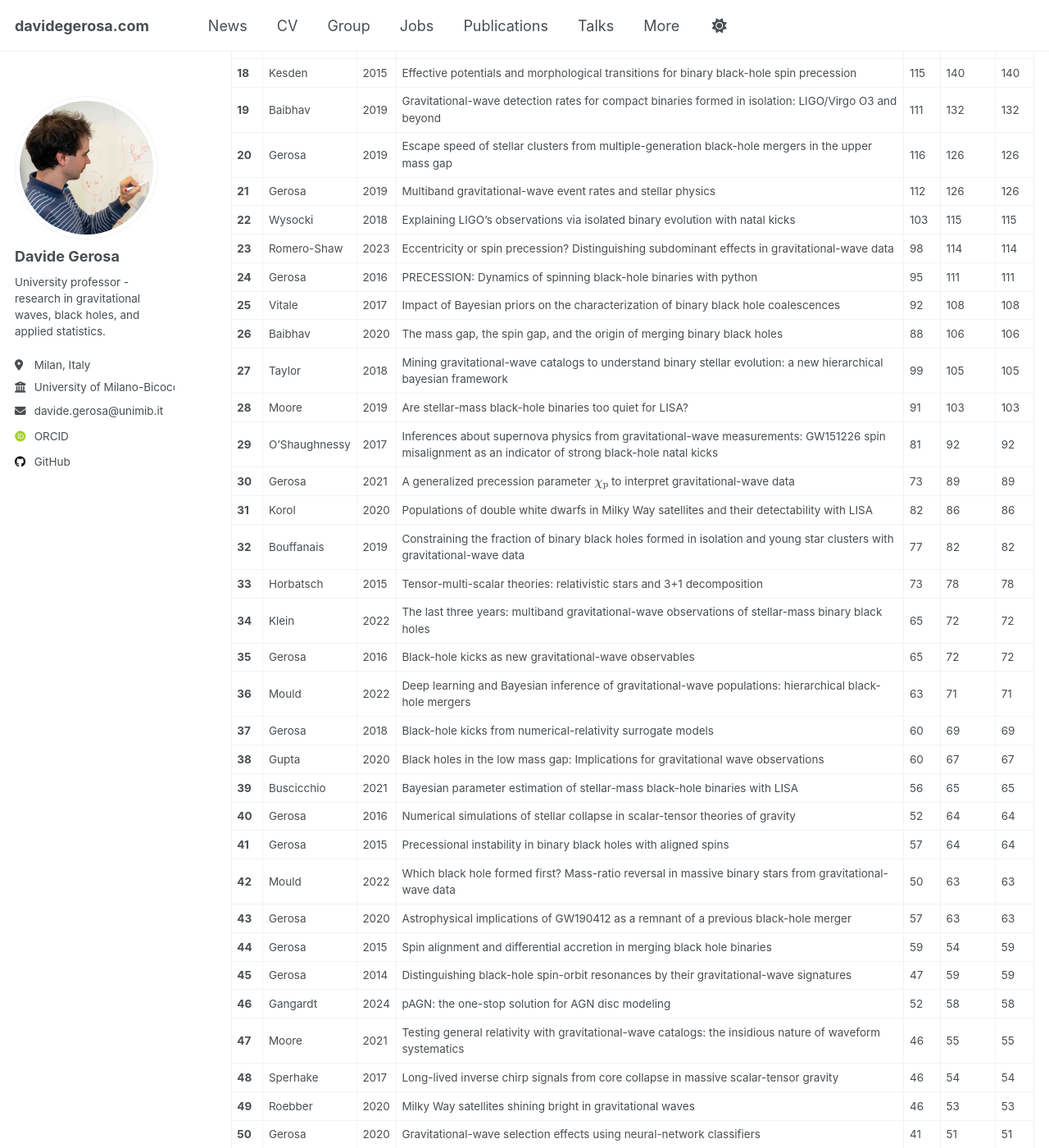
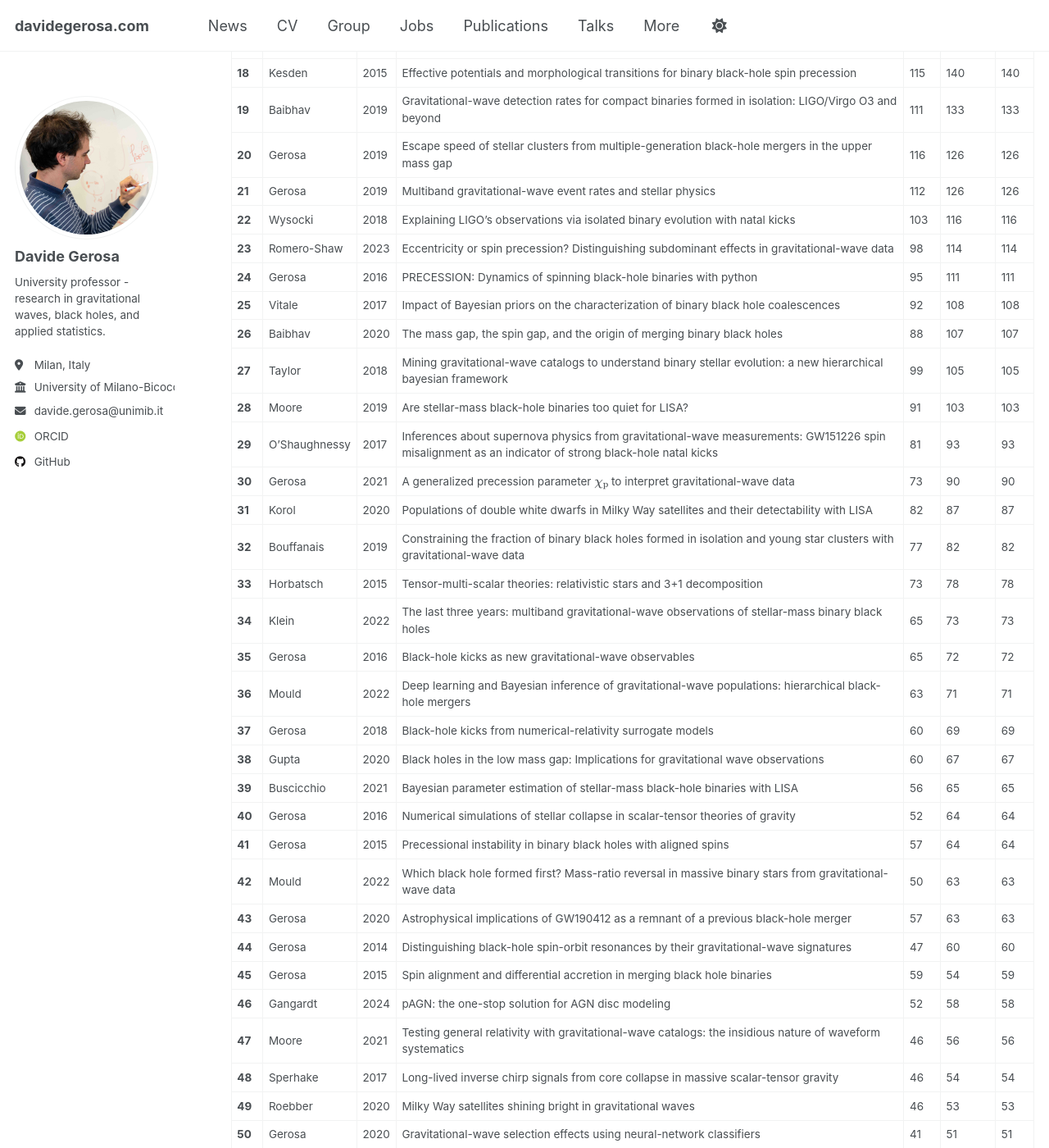
Before and after one commit to dgerosa/website, a Jekyll site: the page built from _pages/citations.md, in a window 1280 px wide and 1400 px high, scrolled down 1170 px. Shown: the whole window at 82% size. Built offline with Jekyll 4.4.1, drawn with Linux system fonts in a browser that asks for light colours; some web fonts are replaced; some of the changed text lies outside the part shown.

Commit message:
Website update from workflow

```diff
--- a/_pages/_citations.md
+++ b/_pages/_citations.md
@@ -1,48 +1,48 @@
 ## Citation Summary
 
-- **Total ADS citations**: 10761
-- **Total INSPIRE citations**: 12152
-- **Total MAX citations**: 12254
+- **Total ADS citations**: 10762
+- **Total INSPIRE citations**: 12176
+- **Total MAX citations**: 12278
 - **h-index**: 50
 
 ## Paper list sorted by citation count
 
 | # | Author | Year | Title | ADS | INSPIRE | MAX |
 |---|--------|------|-------|-----|---------|-----|
-| **1** | Berti | 2015 | Testing general relativity with present and future astrophysical observations | 1526 | 1745 | 1745 |
-| **2** | Barack | 2019 | Black holes, gravitational waves and fundamental physics: a roadmap | 913 | 1026 | 1026 |
-| **3** | Amaro-Seoane | 2022 | Astrophysics with the Laser Interferometer Space Antenna | 913 | 834 | 913 |
-| **4** | Varma | 2019 | Surrogate models for precessing binary black hole simulations with unequal masses | 485 | 540 | 540 |
-| **5** | Belczynski | 2020 | Evolutionary roads leading to low effective spins, high black hole masses, and O1/O2 rates for LIGO/Virgo binary black holes | 476 | 525 | 525 |
+| **1** | Berti | 2015 | Testing general relativity with present and future astrophysical observations | 1526 | 1746 | 1746 |
+| **2** | Barack | 2019 | Black holes, gravitational waves and fundamental physics: a roadmap | 913 | 1027 | 1027 |
+| **3** | Amaro-Seoane | 2022 | Astrophysics with the Laser Interferometer Space Antenna | 914 | 835 | 914 |
+| **4** | Varma | 2019 | Surrogate models for precessing binary black hole simulations with unequal masses | 485 | 542 | 542 |
+| **5** | Belczynski | 2020 | Evolutionary roads leading to low effective spins, high black hole masses, and O1/O2 rates for LIGO/Virgo binary black holes | 476 | 526 | 526 |
 | **6** | Barausse | 2020 | Prospects for fundamental physics with LISA | 423 | 495 | 495 |
-| **7** | Arun | 2022 | New horizons for fundamental physics with LISA | 344 | 425 | 425 |
-| **8** | Gerosa | 2017 | Are merging black holes born from stellar collapse or previous mergers? | 352 | 392 | 392 |
-| **9** | Gerosa | 2021 | Hierarchical mergers of stellar-mass black holes and their gravitational-wave signatures | 300 | 354 | 354 |
-| **10** | Gerosa | 2018 | Spin orientations of merging black holes formed from the evolution of stellar binaries | 225 | 268 | 268 |
+| **7** | Arun | 2022 | New horizons for fundamental physics with LISA | 344 | 427 | 427 |
+| **8** | Gerosa | 2017 | Are merging black holes born from stellar collapse or previous mergers? | 352 | 393 | 393 |
+| **9** | Gerosa | 2021 | Hierarchical mergers of stellar-mass black holes and their gravitational-wave signatures | 300 | 357 | 357 |
+| **10** | Gerosa | 2018 | Spin orientations of merging black holes formed from the evolution of stellar binaries | 225 | 270 | 270 |
 | **11** | Afshordi | 2025 | Waveform modelling for the Laser Interferometer Space Antenna | 185 | 236 | 236 |
 | **12** | Varma | 2019 | High-accuracy mass, spin, and recoil predictions of generic black-hole merger remnants | 148 | 178 | 178 |
 | **13** | Gerosa | 2015 | Multi-timescale analysis of phase transitions in precessing black-hole binaries | 141 | 172 | 172 |
-| **14** | Vitale | 2020 | Inferring the properties of a population of compact binaries in presence of selection effects | 144 | 168 | 168 |
-| **15** | Gerosa | 2013 | Resonant-plane locking and spin alignment in stellar-mass black-hole binaries: a diagnostic of compact-binary formation | 147 | 166 | 166 |
+| **14** | Vitale | 2020 | Inferring the properties of a population of compact binaries in presence of selection effects | 144 | 167 | 167 |
+| **15** | Gerosa | 2013 | Resonant-plane locking and spin alignment in stellar-mass black-hole binaries: a diagnostic of compact-binary formation | 147 | 167 | 167 |
 | **16** | Islam | 2021 | Eccentric binary black hole surrogate models for the gravitational waveform and remnant properties: comparable mass, nonspinning case | 138 | 153 | 153 |
 | **17** | Ng | 2018 | Gravitational-wave astrophysics with effective-spin measurements: asymmetries and selection biases | 121 | 140 | 140 |
 | **18** | Kesden | 2015 | Effective potentials and morphological transitions for binary black-hole spin precession | 115 | 140 | 140 |
-| **19** | Baibhav | 2019 | Gravitational-wave detection rates for compact binaries formed in isolation: LIGO/Virgo O3 and beyond | 111 | 132 | 132 |
+| **19** | Baibhav | 2019 | Gravitational-wave detection rates for compact binaries formed in isolation: LIGO/Virgo O3 and beyond | 111 | 133 | 133 |
 | **20** | Gerosa | 2019 | Escape speed of stellar clusters from multiple-generation black-hole mergers in the upper mass gap | 116 | 126 | 126 |
 | **21** | Gerosa | 2019 | Multiband gravitational-wave event rates and stellar physics | 112 | 126 | 126 |
-| **22** | Wysocki | 2018 | Explaining LIGO's observations via isolated binary evolution with natal kicks | 103 | 115 | 115 |
+| **22** | Wysocki | 2018 | Explaining LIGO's observations via isolated binary evolution with natal kicks | 103 | 116 | 116 |
 | **23** | Romero-Shaw | 2023 | Eccentricity or spin precession? Distinguishing subdominant effects in gravitational-wave data | 98 | 114 | 114 |
 | **24** | Gerosa | 2016 | PRECESSION: Dynamics of spinning black-hole binaries with python | 95 | 111 | 111 |
 | **25** | Vitale | 2017 | Impact of Bayesian priors on the characterization of binary black hole coalescences | 92 | 108 | 108 |
-| **26** | Baibhav | 2020 | The mass gap, the spin gap, and the origin of merging binary black holes | 88 | 106 | 106 |
+| **26** | Baibhav | 2020 | The mass gap, the spin gap, and the origin of merging binary black holes | 88 | 107 | 107 |
 | **27** | Taylor | 2018 | Mining gravitational-wave catalogs to understand binary stellar evolution: a new hierarchical bayesian framework | 99 | 105 | 105 |
 | **28** | Moore | 2019 | Are stellar-mass black-hole binaries too quiet for LISA? | 91 | 103 | 103 |
-| **29** | O'Shaughnessy | 2017 | Inferences about supernova physics from gravitational-wave measurements: GW151226 spin misalignment as an indicator of strong black-hole natal kicks | 81 | 92 | 92 |
-| **30** | Gerosa | 2021 | A generalized precession parameter $$\chi_\mathrm{p}$$ to interpret gravitational-wave data | 73 | 89 | 89 |
-| **31** | Korol | 2020 | Populations of double white dwarfs in Milky Way satellites and their detectability with LISA | 82 | 86 | 86 |
+| **29** | O'Shaughnessy | 2017 | Inferences about supernova physics from gravitational-wave measurements: GW151226 spin misalignment as an indicator of strong black-hole natal kicks | 81 | 93 | 93 |
+| **30** | Gerosa | 2021 | A generalized precession parameter $$\chi_\mathrm{p}$$ to interpret gravitational-wave data | 73 | 90 | 90 |
+| **31** | Korol | 2020 | Populations of double white dwarfs in Milky Way satellites and their detectability with LISA | 82 | 87 | 87 |
 | **32** | Bouffanais | 2019 | Constraining the fraction of binary black holes formed in isolation and young star clusters with gravitational-wave data | 77 | 82 | 82 |
 | **33** | Horbatsch | 2015 | Tensor-multi-scalar theories: relativistic stars and 3+1 decomposition | 73 | 78 | 78 |
-| **34** | Klein | 2022 | The last three years: multiband gravitational-wave observations of stellar-mass binary black holes | 65 | 72 | 72 |
+| **34** | Klein | 2022 | The last three years: multiband gravitational-wave observations of stellar-mass binary black holes | 65 | 73 | 73 |
 | **35** | Gerosa | 2016 | Black-hole kicks as new gravitational-wave observables | 65 | 72 | 72 |
 | **36** | Mould | 2022 | Deep learning and Bayesian inference of gravitational-wave populations: hierarchical black-hole mergers | 63 | 71 | 71 |
 | **37** | Gerosa | 2018 | Black-hole kicks from numerical-relativity surrogate models | 60 | 69 | 69 |
@@ -52,10 +52,10 @@
 | **41** | Gerosa | 2015 | Precessional instability in binary black holes with aligned spins | 57 | 64 | 64 |
 | **42** | Mould | 2022 | Which black hole formed first? Mass-ratio reversal in massive binary stars from gravitational-wave data | 50 | 63 | 63 |
 | **43** | Gerosa | 2020 | Astrophysical implications of GW190412 as a remnant of a previous black-hole merger | 57 | 63 | 63 |
-| **44** | Gerosa | 2015 | Spin alignment and differential accretion in merging black hole binaries | 59 | 54 | 59 |
-| **45** | Gerosa | 2014 | Distinguishing black-hole spin-orbit resonances by their gravitational-wave signatures | 47 | 59 | 59 |
+| **44** | Gerosa | 2014 | Distinguishing black-hole spin-orbit resonances by their gravitational-wave signatures | 47 | 60 | 60 |
+| **45** | Gerosa | 2015 | Spin alignment and differential accretion in merging black hole binaries | 59 | 54 | 59 |
 | **46** | Gangardt | 2024 | pAGN: the one-stop solution for AGN disc modeling | 52 | 58 | 58 |
-| **47** | Moore | 2021 | Testing general relativity with gravitational-wave catalogs: the insidious nature of waveform systematics | 46 | 55 | 55 |
+| **47** | Moore | 2021 | Testing general relativity with gravitational-wave catalogs: the insidious nature of waveform systematics | 46 | 56 | 56 |
 | **48** | Sperhake | 2017 | Long-lived inverse chirp signals from core collapse in massive scalar-tensor gravity | 46 | 54 | 54 |
 | **49** | Roebber | 2020 | Milky Way satellites shining bright in gravitational waves | 46 | 53 | 53 |
 | **50** | Gerosa | 2020 | Gravitational-wave selection effects using neural-network classifiers | 41 | 51 | 51 |
@@ -88,8 +88,8 @@
 | **77** | Buscicchio | 2025 | Test for LISA foreground Gaussianity and stationarity: galactic white-dwarf binaries | 19 | 24 | 24 |
 | **78** | Mancarella | 2023 | Inferring, not just detecting: metrics for high-redshift sources observed with third-generation gravitational-wave detectors | 17 | 24 | 24 |
 | **79** | Nealon | 2022 | The Bardeen-Petterson effect in accreting supermassive black-hole binaries: disc breaking and critical obliquity | 24 | 19 | 24 |
-| **80** | Gerosa | 2019 | Wide nutation: binary black-hole spins repeatedly oscillating from full alignment to full anti-alignment | 22 | 24 | 24 |
-| **81** | Gangardt | 2021 | A taxonomy of black-hole binary spin precession and nutation | 17 | 23 | 23 |
+| **80** | Gangardt | 2021 | A taxonomy of black-hole binary spin precession and nutation | 17 | 24 | 24 |
+| **81** | Gerosa | 2019 | Wide nutation: binary black-hole spins repeatedly oscillating from full alignment to full anti-alignment | 22 | 24 | 24 |
 | **82** | Varma | 2021 | Up-down instability of binary black holes in numerical relativity | 17 | 23 | 23 |
 | **83** | Mould | 2020 | Endpoint of the up-down instability in precessing binary black holes | 19 | 23 | 23 |
 | **84** | Gerosa | 2017 | On the equal-mass limit of precessing black-hole binaries | 19 | 23 | 23 |
```
Also changed, not shown: other parts of _pages/_citations.md (+1 -1 lines), _pages/_group.md (+1 -1 lines), _pages/_publications.md (+1 -1 lines), _pages/_talks.md (+1 -1 lines).
